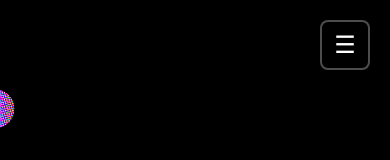
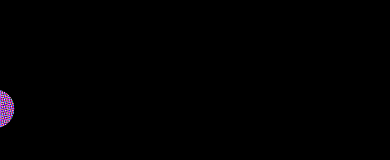
Before and after one commit to k1105/app_odol_signal, a React (Vite) app: page / in a window 390 px wide. Shown: the top 160 px of the page. Built offline with nearby package versions, Linux system fonts and the light colour scheme; a web font is replaced by a local one.

Commit message:
Hamburgerを削除

```diff
--- a/src/App.tsx
+++ b/src/App.tsx
@@ -1,13 +1,13 @@
 import {useCallback, useEffect, useRef, useState} from "react";
 import {
   AudioReceiver,
-  type AudioAnalysisDiagnostics,
+  // type AudioAnalysisDiagnostics,
 } from "./components/AudioReceiver";
 import {InitialScreen} from "./components/InitialScreen";
-import {
-  NewHamburgerMenu,
-  type NewHamburgerMenuRef,
-} from "./components/NewHamburgerMenu";
+// import {
+//   NewHamburgerMenu,
+//   type NewHamburgerMenuRef,
+// } from "./components/NewHamburgerMenu";
 type LayoutMode =
   | "NoSignal"
   | "BeginPerformance"
@@ -62,24 +62,22 @@ function FullCameraApp() {
   const lastEffectIdRef = useRef<number>(-1); // 前回のエフェクトIDを追跡
 
   // ハンバーガーメニュー用ステート（最小限のみ）
-  const [audioLevel, setAudioLevel] = useState(0);
-  const [audioDiagnostics, setAudioDiagnostics] =
-    useState<AudioAnalysisDiagnostics | null>(null);
-  const hamburgerMenuRef = useRef<NewHamburgerMenuRef>(null);
+  // const [audioLevel, setAudioLevel] = useState(0);
+  // const [audioDiagnostics, setAudioDiagnostics] =
+  //   useState<AudioAnalysisDiagnostics | null>(null);
+  // const hamburgerMenuRef = useRef<NewHamburgerMenuRef>(null);
 
   // 現在のアクティブなエフェクト信号を計算（オーバーレイ、カメラ、トランジエントのうち最大値を使用）
-  const getCurrentEffectIndex = () => {
-    const maxIndex = Math.max(
-      overlayEffectSignal,
-      cameraEffectSignal,
-      transientEffectSignal
-    );
-    return maxIndex >= 0 ? maxIndex : -1;
-  };
+  // const getCurrentEffectIndex = () => {
+  //   const maxIndex = Math.max(
+  //     overlayEffectSignal,
+  //     cameraEffectSignal,
+  //     transientEffectSignal
+  //   );
+  //   return maxIndex >= 0 ? maxIndex : -1;
+  // };
 
-  const [startTime, setStartTime] = useState(
-    new Date("2025-08-10T00:00:00").getTime()
-  );
+  const [startTime] = useState(new Date("2025-08-10T00:00:00").getTime());
 
   // setInterval(() => {
   //   setEllapsedTime(Math.floor((Date.now() - startTime) / 1000 / 60));
@@ -122,11 +120,11 @@ function FullCameraApp() {
     if (layout === "Countdown") return; // カウントダウン中は何もしない
 
     // 信号ログに記録（NewHamburgerMenu 内部で管理）
-    const timestamp = new Date().toLocaleTimeString();
-    hamburgerMenuRef.current?.addSignalLog({
-      timestamp,
-      signal: `Signal ${effectId}`,
-    });
+    // const timestamp = new Date().toLocaleTimeString();
+    // hamburgerMenuRef.current?.addSignalLog({
+    //   timestamp,
+    //   signal: `Signal ${effectId}`,
+    // });
 
     // 信号12は全エフェクト無効化
     if (effectId === 12) {
@@ -215,33 +213,33 @@ function FullCameraApp() {
   };
 
   // ハンバーガーメニュー用の関数（最小限のコールバック）
-  const handleBeginSignalFromMenu = () => {
-    onBeginSignal();
-  };
+  // const handleBeginSignalFromMenu = () => {
+  //   onBeginSignal();
+  // };
 
-  const handleFinishSignalFromMenu = () => {
-    onFinnishSignal();
-  };
+  // const handleFinishSignalFromMenu = () => {
+  //   onFinnishSignal();
+  // };
 
-  const handleEffectIndexChangeFromMenu = (index: number) => {
-    // エフェクト信号を設定（0-9の範囲）
-    if (index >= 0 && index <= 2) {
-      setOverlayEffectSignal(index);
-      setCameraEffectSignal(-1);
-      setTransientEffectSignal(-1);
-    } else if (index >= 3 && index <= 5) {
-      setOverlayEffectSignal(-1);
-      setCameraEffectSignal(index);
-      setTransientEffectSignal(-1);
-    } else if (index >= 6 && index <= 8) {
-      setOverlayEffectSignal(-1);
-      setCameraEffectSignal(-1);
-      setTransientEffectSignal(index);
-    }
-    beginFlagRef.current = lastEffectIdRef.current !== index ? false : true;
-    lastEffectIdRef.current = index;
-    setLayout("OnPerformance");
-  };
+  // const handleEffectIndexChangeFromMenu = (index: number) => {
+  //   // エフェクト信号を設定（0-9の範囲）
+  //   if (index >= 0 && index <= 2) {
+  //     setOverlayEffectSignal(index);
+  //     setCameraEffectSignal(-1);
+  //     setTransientEffectSignal(-1);
+  //   } else if (index >= 3 && index <= 5) {
+  //     setOverlayEffectSignal(-1);
+  //     setCameraEffectSignal(index);
+  //     setTransientEffectSignal(-1);
+  //   } else if (index >= 6 && index <= 8) {
+  //     setOverlayEffectSignal(-1);
+  //     setCameraEffectSignal(-1);
+  //     setTransientEffectSignal(index);
+  //   }
+  //   beginFlagRef.current = lastEffectIdRef.current !== index ? false : true;
+  //   lastEffectIdRef.current = index;
+  //   setLayout("OnPerformance");
+  // };
 
   // 権限要求関数
   const requestPermissions = async () => {
@@ -518,8 +516,8 @@ function FullCameraApp() {
           onNoSignalDetected={handleNoSignalDetected}
           permissionsGranted={permissionsGranted}
           audioStream={audioStreamRef.current}
-          onAudioLevelChange={setAudioLevel}
-          onDiagnosticsChange={setAudioDiagnostics}
+          // onAudioLevelChange={setAudioLevel}
+          // onDiagnosticsChange={setAudioDiagnostics}
         />
 
         {/* 初期画面 - 信号同期モードで信号が検出されていない時のみ表示 */}
@@ -577,7 +575,7 @@ function FullCameraApp() {
         />
 
         {/* ハンバーガーメニュー */}
-        <NewHamburgerMenu
+        {/* <NewHamburgerMenu
           ref={hamburgerMenuRef}
           currentState={layout}
           currentIndex={getCurrentEffectIndex()}
@@ -587,7 +585,7 @@ function FullCameraApp() {
           onFinishSignal={handleFinishSignalFromMenu}
           onEffectIndexChange={handleEffectIndexChangeFromMenu}
           onStartTimeChange={setStartTime}
-        />
+        /> */}
       </>
     </>
   );
```
